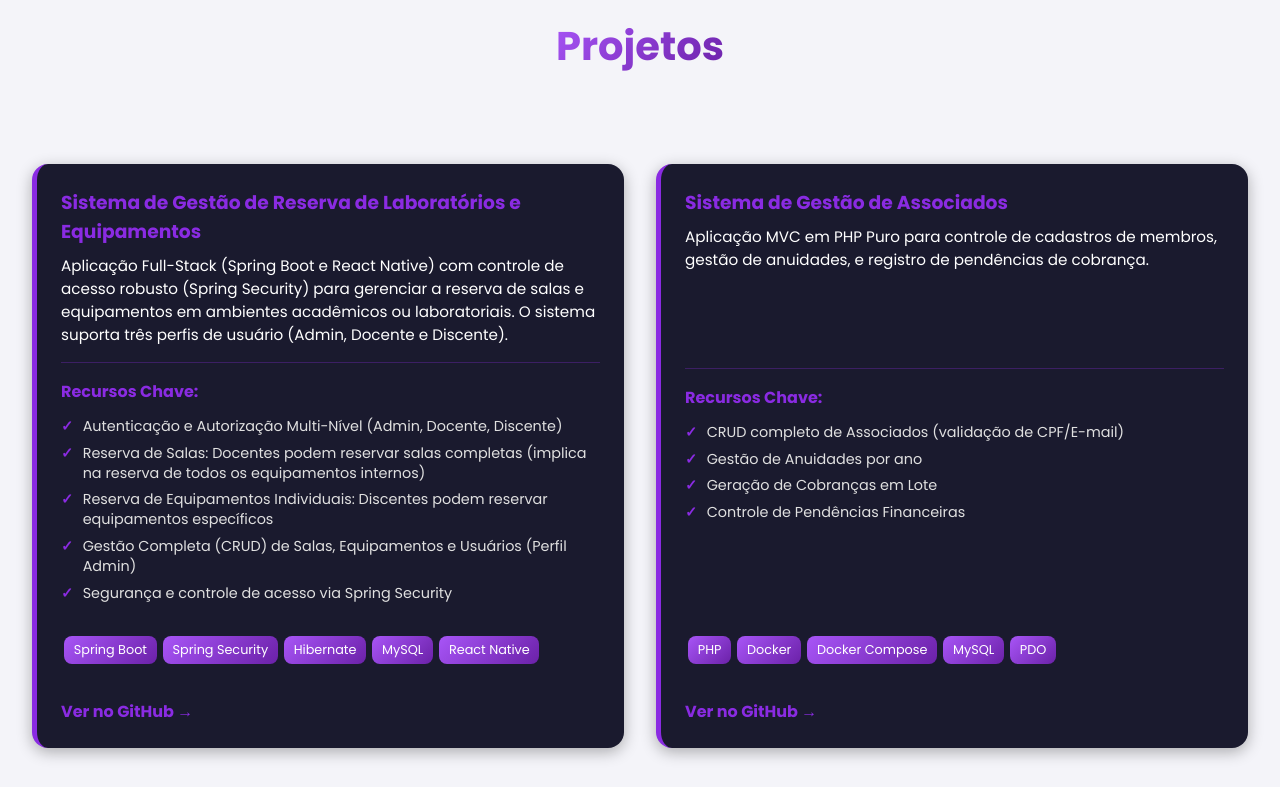
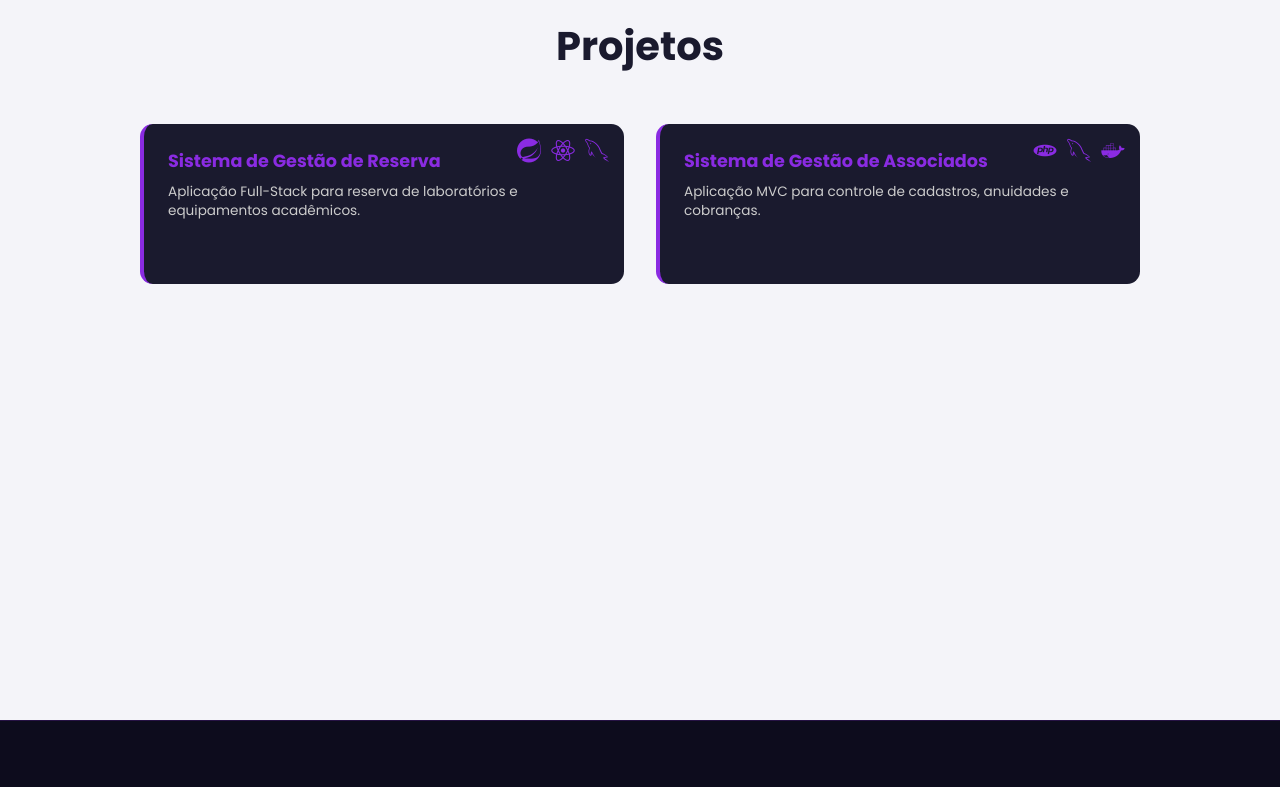
Before and after one commit to Janetoerick/My_Page, an Angular app: page / in a window 1280 px wide. Shown: the part 2480-3267 px from the top of the page. Built offline with nearby package versions, Linux system fonts and the light colour scheme.

Commit message:
Simplifica o campo de projetos

```diff
--- a/src/app/components/projects/projects.component.css
+++ b/src/app/components/projects/projects.component.css
@@ -1,146 +1,99 @@
 .projects-container {
   background-color: var(--gray-light);
-  color: #111111;
   padding: 6rem 2rem;
   min-height: 100vh;
   display: flex;
   flex-direction: column;
-  justify-content: center;
   align-items: center;
+}
+
+.projects-grid {
+  display: grid;
+  grid-template-columns: repeat(auto-fit, minmax(300px, 1fr));
+  gap: 2rem;
+  max-width: 1000px;
+  width: 100%;
+  align-items: start;
+}
+
+.project-card {
+  position: relative;
+  background-color: #1a1a2e;
+  padding: 1.5rem;
+  border-radius: 0.8rem;
+  transition: all 0.4s cubic-bezier(0.25, 0.46, 0.45, 0.94);
+  border-left: 4px solid var(--purple);
+  min-height: 160px;
+  display: flex;
+  flex-direction: column;
+  z-index: 1;
+}
+
+.project-card:hover {
+  z-index: 10;
+  transform: scale(1.08, 1.02);
+  box-shadow: 0 15px 30px rgba(0,0,0,0.5);
 }
 
 .section-title {
   text-align: center;
   font-size: 2.5rem;
   margin-bottom: 3rem;
-  background: var(--gradient);
-  -webkit-background-clip: text;
-  -webkit-text-fill-color: transparent;
+  color: #1a1a2e;
+  font-weight: 700;
 }
 
-/* --- ESTILO DOS CARDS DE PROJETOS --- */
-
-.projects-grid {
-  display: grid;
-  grid-template-columns: repeat(2, 1fr);
-  gap: 2rem;
-  max-width: 1500px;
-  min-width: 400px;
-  width: 100%;
-  margin: 40px auto 0 auto;
-
+.tech-top-right {
+  position: absolute;
+  top: 15px;
+  right: 15px;
+  display: flex;
+  gap: 10px;
 }
 
-/* --- Media Queries para Responsividade --- */
-
-/* 1. Telas de Tablet (2 colunas) */
-@media (max-width: 1200px) {
-  .projects-grid {
-    grid-template-columns: repeat(2, 1fr);
-  }
+.tech-top-right i {
+  color: var(--purple); /* Cor do ícone */
+  font-size: 24px;      /* Tamanho do ícone */
 }
 
-/* 2. Telas de Celular (1 coluna) */
-@media (max-width: 768px) {
-  .projects-grid {
-    grid-template-columns: repeat(1, 1fr);
-  }
+.tech-icon img {
+  width: 20px;
+  filter: brightness(0) invert(1);
 }
 
-/* ------------------------------------------- */
+h3 { color: var(--purple); font-size: 1.1rem; margin-bottom: 0.5rem; padding-right: 60px; }
+.description { font-size: 0.85rem; color: #ccc; line-height: 1.4; }
 
-.project-card {
-  background-color: #1a1a2e;
-  padding: 1.5rem;
-  border-radius: 1rem;
-  transition: transform 0.3s ease, box-shadow 0.3s ease;
-  box-shadow: 0 4px 15px rgba(0, 0, 0, 0.3);
-  border-left: 5px solid var(--purple);
-  display: flex;
-  flex-direction: column;
+.hover-content {
+  opacity: 0;
+  max-height: 0;
+  overflow: hidden;
+  transition: all 0.3s ease;
 }
 
-.card-content-body {
-    flex-grow: 1;
-    margin-bottom: 1rem;
-    display: flex;
-    flex-direction: column;
-    justify-content: space-between;
+.project-card:hover .hover-content {
+  opacity: 1;
+  max-height: 50px;
+  margin-top: 1rem;
 }
 
-.project-card:hover {
-  transform: translateY(-8px);
-  box-shadow: 0 6px 25px rgba(138, 43, 226, 0.5);
+.github-link { color: var(--purple); font-weight: bold; text-decoration: none; font-size: 0.9rem; }
+
+@media (max-width: 480px) {
+  .project-card {
+    padding: 1.2rem;
   }
 
-.card-header h3 {
-  margin: 0 0 0.5rem;
-  color: var(--purple);
-}
-
-.description {
-  font-size: 0.95rem;
-  margin-bottom: 1rem;
-  color: #fff;
-}
-
-.tech-stack {
+  .card-header {
+    padding-right: 0; /* Remove o padding lateral */
     margin-bottom: 1rem;
   }
 
-.tech {
-  display: inline-block;
-  background: var(--gradient);
-  color: white;
-  padding: 0.3rem 0.6rem;
-  margin: 0.2rem;
-  border-radius: 0.5rem;
-  font-size: 0.8rem;
+  .tech-top-right {
+    position: relative; /* Remove a sobreposição absoluta */
+    top: 0;
+    right: 0;
+    margin-bottom: 1rem;
+    justify-content: flex-start; /* Alinha os ícones à esquerda */
   }
-
-.github-link {
-  color: var(--purple);
-  text-decoration: none;
-  font-weight: bold;
-  transition: color 0.3s ease;
 }
-
-.github-link:hover {
-  color: #c084fc;
-}
-
-.features-section {
-  margin-bottom: 1.5rem;
-  padding-top: 1rem;
-  border-top: 1px solid rgba(138, 43, 226, 0.3);
-}
-
-.features-title {
-  margin-top: 0;
-  margin-bottom: 0.75rem;
-  font-size: 1rem;
-  color: var(--purple);
-}
-
-.features-list {
-  list-style: none;
-  padding-left: 0;
-  margin: 0;
-}
-
-.feature-item {
-  font-size: 0.9rem;
-  color: #e0e0e0;
-  margin-bottom: 0.4rem;
-  display: flex;
-  align-items: flex-start;
-  line-height: 1.4;
-}
-
-.feature-item::before {
-  content: "✓";
-  color: var(--purple);
-  font-weight: bold;
-  margin-right: 0.6rem;
-  flex-shrink: 0;
-}
--- a/src/app/components/projects/projects.component.html
+++ b/src/app/components/projects/projects.component.html
@@ -1,28 +1,18 @@
-<section class="projects-container" >
+<section class="projects-container">
   <h2 class="section-title">Projetos</h2>
   <div class="projects-grid">
     <div class="project-card" *ngFor="let project of projects">
-      <div class="card-header">
-        <h3>{{ project.name }}</h3>
+
+      <div class="tech-top-right">
+        <i *ngFor="let tech of project.technologies | slice:0:3" [class]="tech.icon"></i>
       </div>
 
-      <div class="card-content-body">
-          <p class="description">{{ project.description }}</p>
+      <h3>{{ project.name }}</h3>
+      <p class="description">{{ project.description }}</p>
 
-          <div class="features-section" *ngIf="project.features && project.features.length > 0">
-            <h4 class="features-title">Recursos Chave:</h4>
-            <ul class="features-list">
-              <li class="feature-item" *ngFor="let feature of project.features">
-                {{ feature }}
-              </li>
-            </ul>
-          </div>
-
-          <div class="tech-stack">
-            <span class="tech" *ngFor="let tech of project.technologies">{{ tech }}</span>
-          </div>
+      <div class="hover-content">
+        <a [href]="project.github" target="_blank" class="github-link">Ver repositório completo →</a>
       </div>
-      <a [href]="project.github" target="_blank" class="github-link">Ver no GitHub →</a>
     </div>
   </div>
 </section>
--- a/src/app/components/projects/projects.component.ts
+++ b/src/app/components/projects/projects.component.ts
@@ -11,37 +11,24 @@ import { CommonModule } from '@angular/common';
 export class ProjectsComponent {
   projects = [
     {
-      name: 'Sistema de Gestão de Reserva de Laboratórios e Equipamentos',
-      description: 'Aplicação Full-Stack (Spring Boot e React Native) com controle de acesso robusto (Spring Security) para gerenciar a reserva de salas e equipamentos em ambientes acadêmicos ou laboratoriais. O sistema suporta três perfis de usuário (Admin, Docente e Discente).',
-      technologies: ['Spring Boot', 'Spring Security', 'Hibernate', 'MySQL', 'React Native'],
-      github: 'https://github.com/Janetoerick/Sistema-de-reserva-back-end/tree/project2',
-      features: [
-        'Autenticação e Autorização Multi-Nível (Admin, Docente, Discente)',
-        'Reserva de Salas: Docentes podem reservar salas completas (implica na reserva de todos os equipamentos internos)',
-        'Reserva de Equipamentos Individuais: Discentes podem reservar equipamentos específicos',
-        'Gestão Completa (CRUD) de Salas, Equipamentos e Usuários (Perfil Admin)',
-        'Segurança e controle de acesso via Spring Security'
-      ]
+      name: 'Sistema de Gestão de Reserva',
+      description: 'Aplicação Full-Stack para reserva de laboratórios e equipamentos acadêmicos.',
+      technologies: [
+        { name: 'Spring Boot', icon: 'devicon-spring-plain' },
+        { name: 'React Native', icon: 'devicon-react-original' },
+        { name: 'MySQL', icon: 'devicon-mysql-plain' }
+      ],
+      github: 'https://github.com/Janetoerick/Sistema-de-reserva-back-end/tree/project2'
     },
     {
       name: 'Sistema de Gestão de Associados',
-      description: 'Aplicação MVC em PHP Puro para controle de cadastros de membros, gestão de anuidades, e registro de pendências de cobrança.',
-      technologies: ['PHP', 'Docker', 'Docker Compose', 'MySQL', 'PDO'],
-      github: 'https://github.com/Janetoerick/Gerencia_associados',
-      features: [
-        'CRUD completo de Associados (validação de CPF/E-mail)',
-        'Gestão de Anuidades por ano',
-        'Geração de Cobranças em Lote',
-        'Controle de Pendências Financeiras'
-      ]
-    },
-    // {
-    //   name: 'Sistema de Controle de Tarefas',
-    //   description: 'Aplicativo full-stack para gerenciamento de tarefas com Spring Boot e Angular.',
-    //   technologies: ['Spring Boot', 'Spring Security', 'Hibernate', 'MySQL', 'Angular'],
-    //   github: 'https://github.com/Janetoerick/ControleTarefas_backend',
-    //   features: []
-    // },
-
+      description: 'Aplicação MVC para controle de cadastros, anuidades e cobranças.',
+      technologies: [
+        { name: 'PHP', icon: 'devicon-php-plain' },
+        { name: 'MySQL', icon: 'devicon-mysql-plain' },
+        { name: 'Docker', icon: 'devicon-docker-plain' }
+      ],
+      github: 'https://github.com/Janetoerick/Gerencia_associados'
+    }
   ];
 }
--- a/src/app/components/skills/skills.component.html
+++ b/src/app/components/skills/skills.component.html
@@ -12,7 +12,7 @@
             <div class="skill-category-card">
                 <i class="fas fa-server icon-skill"></i>
                 <h4>Back-End</h4>
-                <p>Spring Boot, Java, REST APIs</p>
+                <p>Spring Boot, PHP, REST APIs</p>
             </div>
 
             <div class="skill-category-card">
--- a/src/index.html
+++ b/src/index.html
@@ -9,6 +9,7 @@
   <link rel="preconnect" href="https://fonts.googleapis.com">
   <link rel="preconnect" href="https://fonts.gstatic.com" crossorigin>
   <link href="https://fonts.googleapis.com/css2?family=Poppins:wght@400;500;700&display=swap" rel="stylesheet">
+  <link rel="stylesheet" href="https://cdn.jsdelivr.net/gh/devicons/devicon@latest/devicon.min.css">
 </head>
 <body>
   <app-root></app-root>
```
Lines whose indentation alone changed are shown as unchanged.
